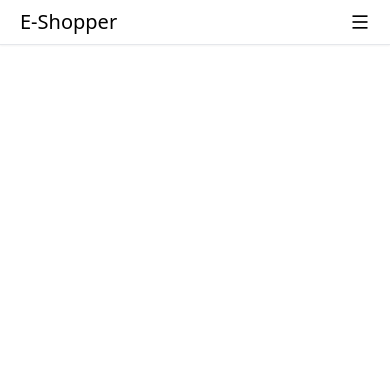
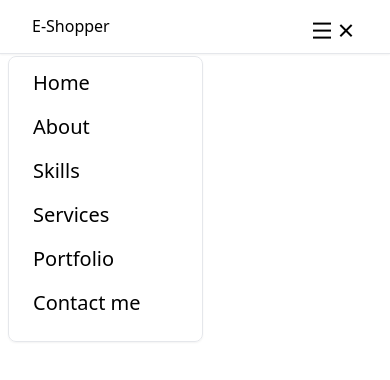
Before and after one commit to PandeyHarish/e-store, a React (Vite) app: page / in a window 390 px wide. Shown: the top 380 px of the page. Built offline with nearby package versions, Linux system fonts and the light colour scheme.

Commit message:
made the navbar responsive

```diff
--- a/src/components/Navbar.jsx
+++ b/src/components/Navbar.jsx
@@ -3,24 +3,83 @@
 const Navbar = () => {
   return (
     <>
-      <section>
-        {/* desktop navbar */}
-        <nav className="hidden sm:flex justify-between border-b px-10 py-3 text-xl shadow-sm">
-          <div>E-Shopper</div>
+      <section className="sticky top-0 left-0 right-0 z-10 hidden border-b shadow-sm py-3 sm:block">
+        {/*  desktop navbar  */}
+        <nav className="flex justify-between gap-2 px-4">
           <div>
-            <ul className="flex gap-4">
-              <li>Home</li>
-              <li>Home</li>
+            <p className=" text-right font-bold ">E-Shopper</p>
+          </div>
+
+          <div id="nav">
+            <ul>
+              <li className="inline p-2 text-lg">
+                <a href="#">Home</a>
+              </li>
+              <li className="inline p-2 text-lg">
+                <a href="#about">About</a>
+              </li>
+
+              <li className="inline p-2 text-lg">
+                <a href="#skills">Skills</a>
+              </li>
+              <li className="inline p-2 text-lg">
+                <a href="#services">Services</a>
+              </li>
+              <li className="inline p-2 text-lg">
+                <a href="#portfolio">Portfolio</a>
+              </li>
+              <li className="inline p-2 text-lg">
+                <a href="#contact">Contact me</a>
+              </li>
             </ul>
           </div>
         </nav>
       </section>
       <section>
-        {/* mobile navbar */}
-        <nav className=" flex justify-between sm:hidden px-5 py-2 border-b shadow-sm text-xl">
-          <div>E-Shopper</div>
-          <div>
-            <i className="ri-menu-line"></i>
+        {/*  mobile nav  */}
+        <nav className="sticky z-20 w-full px-4 mt-2 bg-transparent sm:hidden border-b shadow-sm py-1.5" id="mobinav">
+          <div className="px-4 ">
+            <div className="flex justify-between">
+              <h1 className="  text-base sm:text-xl  ">E-Shopper</h1>
+              <p className="text-2xl" onClick="mobNav">
+                <i className="cursor-pointer ri-menu-line" id="mnavo"></i>
+                <i className="cursor-pointer ri-close-line" id="mnavc"></i>
+              </p>
+            </div>
+            <div id="mobnav" className="text-base p-4 fixed border ml-2 shadow-sm top-14  left-0 pt-1 w-[50%] rounded-lg">
+              <ul>
+                <li className="p-2">
+                  <a href="#" onClick="mobNav" className="text-xl ">
+                    Home
+                  </a>
+                </li>
+                <li className="p-2">
+                  <a href="#about" onClick="mobNav" className="text-xl ">
+                    About
+                  </a>
+                </li>
+                <li className="p-2">
+                  <a href="#skills" onClick="mobNav" className="text-xl ">
+                    Skills
+                  </a>
+                </li>
+                <li className="p-2">
+                  <a href="#services" onClick="mobNav" className="text-xl ">
+                    Services
+                  </a>
+                </li>
+                <li className="p-2">
+                  <a href="#portfolio" onClick="mobNav" className="text-xl ">
+                    Portfolio
+                  </a>
+                </li>
+                <li className="p-2">
+                  <a href="#contact" onClick="mobNav" className="text-xl ">
+                    Contact me
+                  </a>
+                </li>
+              </ul>
+            </div>
           </div>
         </nav>
       </section>
```
